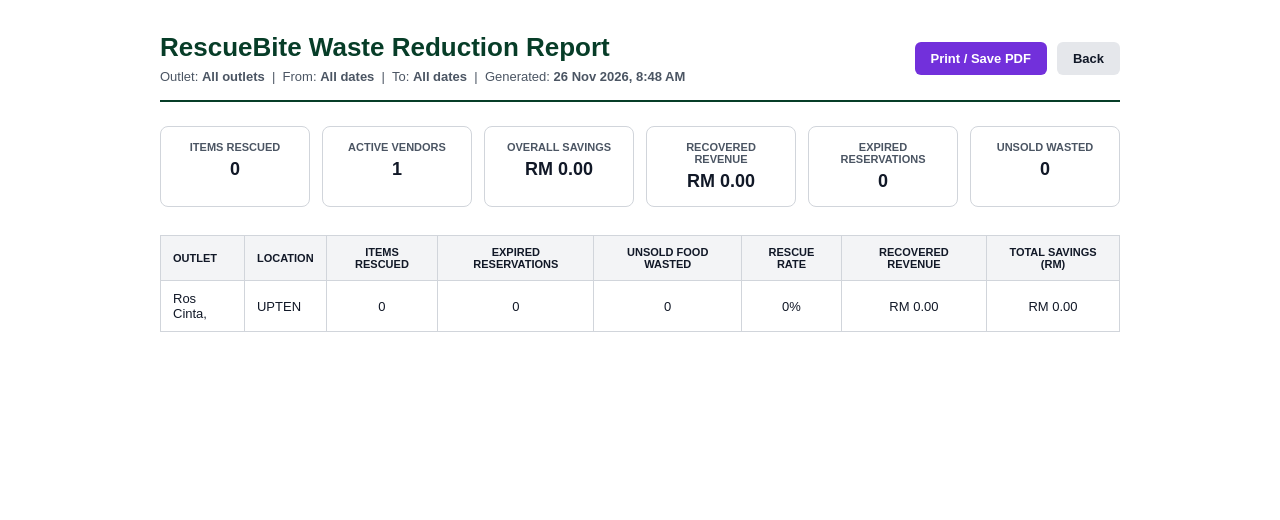
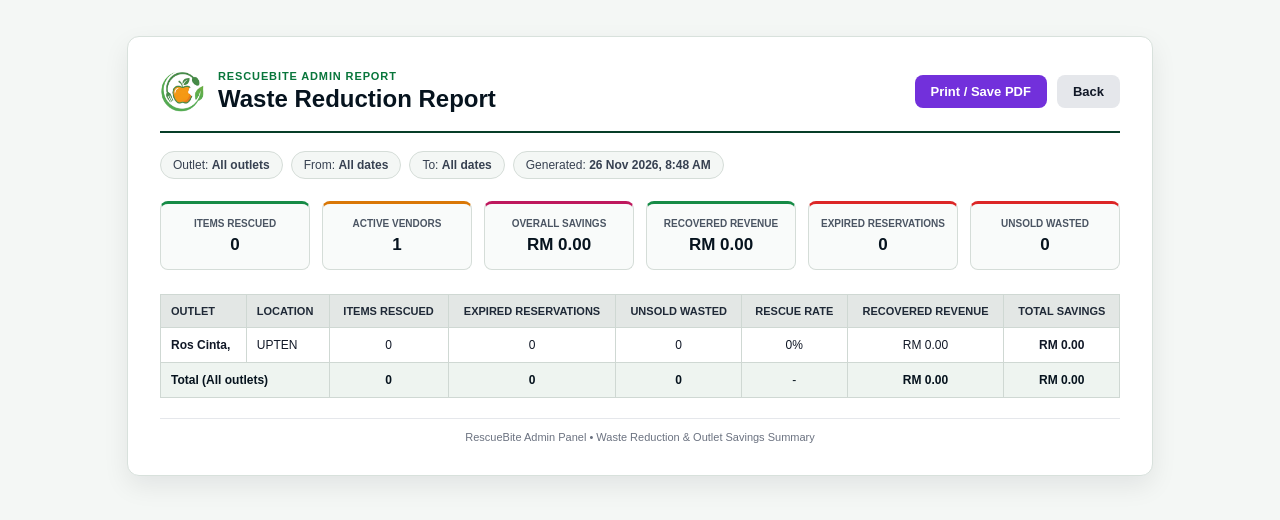
Before and after one commit to wanhakimirashidi-boop/RescueBite, a Laravel app: page /admin/reports/print in a window 1280 px wide. Shown: the top 520 px of the page. Run offline with Laravel 12, Linux system fonts and the light colour scheme; a user stored in the database is signed in; data comes from the database, SQL or seed files in the repository.

Commit message:
enhanced pdf & xlss UI, and fixed Admin: Report search ordering

```diff
--- a/app/Http/Controllers/AdminReportController.php
+++ b/app/Http/Controllers/AdminReportController.php
@@ -23,10 +23,11 @@ class AdminReportController extends Controller
     public function reports(Request $request)   // Request $request = to get the filter inputs from admin/reports.blade (from_date, to_date, outlet_id)
     {
         $summaryStatistics = $this->adminSummaryService->getSummaryStatistics();
-        $vendorOutlets = VendorOutlet::orderBy('outlet_name')->get();
+        $vendorOutlets = VendorOutlet::orderByRaw('LOWER(outlet_name) ASC')->get(); // to view the dropdown in alphatical order
         $reportData = $this->buildReportData($request);
 
         return view('admin.reports', [
+            // left 'vendorOutlets' is the same variable mentioned in reports.blade || right side $vendorOutlets is from controller variable
             'summaryStatistics' => $summaryStatistics,
             'vendorOutlets' => $vendorOutlets,
             'reportData' => $reportData,
@@ -66,13 +67,18 @@ class AdminReportController extends Controller
         return response()->streamDownload(function () use ($reportData, $fromDateLabel, $toDateLabel) {
             $fileHandle = fopen('php://output', 'w');
 
-            fputcsv($fileHandle, ['RescueBite Waste Reduction Report']);
+            // UTF-8 BOM ensures Microsoft Excel opens symbols and formatting cleanly
+            fwrite($fileHandle, "\xEF\xBB\xBF");
+
+            fputcsv($fileHandle, ['RESCUEBITE - WASTE REDUCTION REPORT']);
+            fputcsv($fileHandle, ['Generated At', now()->format('d M Y, g:i A')]);
             fputcsv($fileHandle, ['Outlet Filter', $reportData['selectedOutletName']]);
             fputcsv($fileHandle, ['From Date', $fromDateLabel]);
             fputcsv($fileHandle, ['To Date', $toDateLabel]);
             fputcsv($fileHandle, []);
 
-            fputcsv($fileHandle, ['Summary Metric', 'Value']);
+            fputcsv($fileHandle, ['SUMMARY METRICS']);
+            fputcsv($fileHandle, ['Metric', 'Value']);
             fputcsv($fileHandle, ['Items Rescued (Claimed)', $reportData['itemsRescued']]);
             fputcsv($fileHandle, ['Active Vendors', $reportData['activeVendorsCount']]);
             fputcsv($fileHandle, ['Overall Savings (RM)', number_format($reportData['overallSavings'], 2, '.', '')]);
@@ -81,6 +87,7 @@ class AdminReportController extends Controller
             fputcsv($fileHandle, ['Unsold Food Wasted (Qty)', $reportData['unsoldFoodWasted']]);
             fputcsv($fileHandle, []);
 
+            fputcsv($fileHandle, ['OUTLET BREAKDOWN']);
             fputcsv($fileHandle, ['Outlet', 'Location', 'Items Rescued', 'Expired Reservations', 'Unsold Food Wasted', 'Rescue Rate (%)', 'Recovered Revenue (RM)', 'Total Savings (RM)']);
 
             foreach ($reportData['outletBreakdown'] as $outletRow) {
@@ -96,9 +103,20 @@ class AdminReportController extends Controller
                 ]);
             }
 
+            fputcsv($fileHandle, [
+                'TOTAL',
+                $reportData['selectedOutletName'],
+                $reportData['itemsRescued'],
+                $reportData['expiredReservationsCount'],
+                $reportData['unsoldFoodWasted'],
+                '-',
+                number_format($reportData['overallRevenue'], 2, '.', ''),
+                number_format($reportData['overallSavings'], 2, '.', ''),
+            ]);
+
             fclose($fileHandle);
         }, 'rescuebite-waste-report.csv', [
-            'Content-Type' => 'text/csv',
+            'Content-Type' => 'text/csv; charset=UTF-8',
         ]);
     }
 
@@ -116,8 +134,9 @@ class AdminReportController extends Controller
         $toDate = $request->input('to_date');
         $selectedOutletId = $request->input('outlet_id');
 
-        $outletQuery = VendorOutlet::orderBy('outlet_name');
+        $outletQuery = VendorOutlet::orderByRaw('LOWER(outlet_name) ASC');
 
+        // FOR "OUTLET" ATTRIBUTE FILTER
         if ($selectedOutletId) {
             $outletQuery->where('id', $selectedOutletId);
         }
--- a/public/css/admin-panel.css
+++ b/public/css/admin-panel.css
@@ -1168,15 +1195,22 @@
 /* Printable PDF-ready Waste Reduction Report styles (reports-print.blade.php) */
 .admin-print-page {
     margin: 0;
-    padding: 32px;
-    background: #ffffff;
+    padding: 36px 24px;
+    background: #f4f7f5;
     color: #111827;
     font-family: Arial, Helvetica, sans-serif;
+    -webkit-print-color-adjust: exact;
+    print-color-adjust: exact;
 }
 
 .admin-print-sheet {
     max-width: 960px;
     margin: 0 auto;
+    padding: 32px;
+    border: 1px solid #d8e1dc;
+    border-radius: 12px;
+    background: #ffffff;
+    box-shadow: 0 10px 26px rgba(6, 19, 30, 0.08);
 }
 
 .admin-print-header {
@@ -1184,21 +1218,52 @@
     align-items: center;
     justify-content: space-between;
     gap: 16px;
-    padding-bottom: 16px;
-    margin-bottom: 24px;
+    padding-bottom: 18px;
+    margin-bottom: 18px;
     border-bottom: 2px solid #073d28;
 }
 
-.admin-print-header h1 {
-    margin: 0 0 6px;
-    font-size: 26px;
-    color: #073d28;
+.admin-print-brand-block {
+    display: flex;
+    align-items: center;
+    gap: 14px;
 }
 
-.admin-print-meta {
+.admin-print-logo {
+    width: 44px;
+    height: 44px;
+    border-radius: 50%;
+    object-fit: cover;
+}
+
+.admin-print-eyebrow {
+    margin: 0 0 3px;
+    color: #08763b;
+    font-size: 11px;
+    font-weight: 700;
+    letter-spacing: 0.08em;
+}
+
+.admin-print-header h1 {
     margin: 0;
-    color: #4b5563;
-    font-size: 13px;
+    font-size: 24px;
+    color: #06131e;
+}
+
+.admin-print-meta-strip {
+    display: flex;
+    flex-wrap: wrap;
+    gap: 8px;
+    margin-bottom: 22px;
+}
+
+.admin-print-pill {
+    padding: 6px 12px;
+    border: 1px solid #d5ddd8;
+    border-radius: 16px;
+    background: #f4f7f5;
+    color: #374151;
+    font-size: 12px;
 }
 
 .admin-print-actions {
@@ -1210,7 +1275,7 @@
 .admin-print-back-button {
     padding: 9px 16px;
     border: 0;
-    border-radius: 6px;
+    border-radius: 8px;
     font-size: 13px;
     font-weight: 700;
     cursor: pointer;
@@ -1231,49 +1296,87 @@
     display: grid;
     grid-template-columns: repeat(6, minmax(0, 1fr));
     gap: 12px;
-    margin-bottom: 28px;
+    margin-bottom: 24px;
 }
 
 .admin-print-summary-box {
-    padding: 14px;
-    border: 1px solid #d1d5db;
+    padding: 14px 10px;
+    border: 1px solid #d5ddd8;
+    border-top: 3px solid #073d28;
     border-radius: 8px;
+    background: #f9fbfa;
     text-align: center;
+}
+
+.admin-print-box-green {
+    border-top-color: #168b46;
+}
+
+.admin-print-box-amber {
+    border-top-color: #d97706;
+}
+
+.admin-print-box-pink {
+    border-top-color: #be185d;
+}
+
+.admin-print-box-red {
+    border-top-color: #dc2626;
 }
 
 .admin-print-summary-box span {
     display: block;
     margin-bottom: 6px;
     color: #4b5563;
-    font-size: 11px;
+    font-size: 10px;
     font-weight: 700;
     text-transform: uppercase;
 }
 
 .admin-print-summary-box strong {
-    font-size: 18px;
+    color: #06131e;
+    font-size: 17px;
 }
 
 .admin-print-table {
     width: 100%;
     border-collapse: collapse;
-    font-size: 13px;
+    font-size: 12px;
 }
 
 .admin-print-table th,
 .admin-print-table td {
-    padding: 10px 12px;
-    border: 1px solid #d1d5db;
+    padding: 10px 10px;
+    border: 1px solid #cfd8d3;
     text-align: left;
 }
 
-.admin-print-table th {
-    background: #f3f4f6;
+.admin-print-table thead th {
+    background: #e3e7e5;
+    color: #1f2937;
     font-size: 11px;
     text-transform: uppercase;
 }
 
+.admin-print-table tbody tr:nth-child(even) {
+    background: #f8faf9;
+}
+
+.admin-print-table tfoot td {
+    background: #eef4f0;
+    color: #06131e;
+}
+
 .admin-print-table .admin-cell-center {
+    text-align: center;
+}
+
+.admin-print-footer {
+    margin-top: 20px;
+    padding-top: 12px;
+    border-top: 1px solid #e5e7eb;
+    color: #6b7280;
+    font-size: 11px;
     text-align: center;
 }
 
--- a/resources/views/admin/reports-print.blade.php
+++ b/resources/views/admin/reports-print.blade.php
@@ -11,63 +11,72 @@
 </head>
 <body class="admin-print-page">
     <div class="admin-print-sheet">
-        <div class="admin-print-header">
+        <header class="admin-print-header">
+            <div class="admin-print-brand-block">
+                <img class="admin-print-logo" src="{{ asset('rescuebite.png') }}" alt="RescueBite">
                 <div>
-                <h1>RescueBite Waste Reduction Report</h1>
-                <p class="admin-print-meta">
-                    Outlet: <strong>{{ $reportData['selectedOutletName'] }}</strong>
-                    &nbsp;|&nbsp;
-                    From: <strong>
+                    <p class="admin-print-eyebrow">RESCUEBITE ADMIN REPORT</p>
+                    <h1>Waste Reduction Report</h1>
+                </div>
+            </div>
+
+            <div class="admin-print-actions">
+                <button class="admin-print-button" type="button" onclick="window.print()">Print / Save PDF</button>
+                <a class="admin-print-back-button" href="{{ route('admin.reports') }}">Back</a>
+            </div>
+        </header>
+
+        <div class="admin-print-meta-strip">
+            <span class="admin-print-pill">Outlet: <strong>{{ $reportData['selectedOutletName'] }}</strong></span>
+            <span class="admin-print-pill">
+                From:
+                <strong>
                     @if ($fromDate)
                         {{ $fromDate }}
                     @else
                         All dates
                     @endif
                 </strong>
-                    &nbsp;|&nbsp;
-                    To: <strong>
+            </span>
+            <span class="admin-print-pill">
+                To:
+                <strong>
                     @if ($toDate)
                         {{ $toDate }}
                     @else
                         All dates
                     @endif
                 </strong>
-                    &nbsp;|&nbsp;
-                    Generated: <strong>{{ now()->format('d M Y, g:i A') }}</strong>
-                </p>
-            </div>
-            <div class="admin-print-actions">
-                <button class="admin-print-button" type="button" onclick="window.print()">Print / Save PDF</button>
-                <a class="admin-print-back-button" href="{{ route('admin.reports') }}">Back</a>
-            </div>
+            </span>
+            <span class="admin-print-pill">Generated: <strong>{{ now()->format('d M Y, g:i A') }}</strong></span>
         </div>
 
-        <div class="admin-print-summary-grid">
-            <div class="admin-print-summary-box">
+        <section class="admin-print-summary-grid" aria-label="Report summary metrics">
+            <div class="admin-print-summary-box admin-print-box-green">
                 <span>Items Rescued</span>
                 <strong>{{ $reportData['itemsRescued'] }}</strong>
             </div>
-            <div class="admin-print-summary-box">
+            <div class="admin-print-summary-box admin-print-box-amber">
                 <span>Active Vendors</span>
                 <strong>{{ $reportData['activeVendorsCount'] }}</strong>
             </div>
-            <div class="admin-print-summary-box">
+            <div class="admin-print-summary-box admin-print-box-pink">
                 <span>Overall Savings</span>
                 <strong>RM {{ number_format($reportData['overallSavings'], 2) }}</strong>
             </div>
-            <div class="admin-print-summary-box">
+            <div class="admin-print-summary-box admin-print-box-green">
                 <span>Recovered Revenue</span>
                 <strong>RM {{ number_format($reportData['overallRevenue'], 2) }}</strong>
             </div>
-            <div class="admin-print-summary-box">
+            <div class="admin-print-summary-box admin-print-box-red">
                 <span>Expired Reservations</span>
                 <strong>{{ $reportData['expiredReservationsCount'] }}</strong>
             </div>
-            <div class="admin-print-summary-box">
+            <div class="admin-print-summary-box admin-print-box-red">
                 <span>Unsold Wasted</span>
                 <strong>{{ $reportData['unsoldFoodWasted'] }}</strong>
             </div>
-        </div>
+        </section>
 
         <table class="admin-print-table">
             <thead>
@@ -76,23 +85,23 @@
                     <th>Location</th>
                     <th class="admin-cell-center">Items Rescued</th>
                     <th class="admin-cell-center">Expired Reservations</th>
-                    <th class="admin-cell-center">Unsold Food Wasted</th>
+                    <th class="admin-cell-center">Unsold Wasted</th>
                     <th class="admin-cell-center">Rescue Rate</th>
                     <th class="admin-cell-center">Recovered Revenue</th>
-                    <th class="admin-cell-center">Total Savings (RM)</th>
+                    <th class="admin-cell-center">Total Savings</th>
                 </tr>
             </thead>
             <tbody>
                 @forelse ($reportData['outletBreakdown'] as $outletRow)
                     <tr>
-                        <td>{{ $outletRow['outletName'] }}</td>
+                        <td><strong>{{ $outletRow['outletName'] }}</strong></td>
                         <td>{{ $outletRow['outletLocation'] }}</td>
                         <td class="admin-cell-center">{{ $outletRow['itemsRescued'] }}</td>
                         <td class="admin-cell-center">{{ $outletRow['expiredReservations'] }}</td>
                         <td class="admin-cell-center">{{ $outletRow['unsoldFoodWasted'] }}</td>
                         <td class="admin-cell-center">{{ $outletRow['rescueRate'] }}%</td>
                         <td class="admin-cell-center">RM {{ number_format($outletRow['recoveredRevenue'], 2) }}</td>
-                        <td class="admin-cell-center">RM {{ number_format($outletRow['totalSavings'], 2) }}</td>
+                        <td class="admin-cell-center"><strong>RM {{ number_format($outletRow['totalSavings'], 2) }}</strong></td>
                     </tr>
                 @empty
                     <tr>
@@ -100,7 +109,22 @@
                     </tr>
                 @endforelse
             </tbody>
+            <tfoot>
+                <tr>
+                    <td colspan="2"><strong>Total ({{ $reportData['selectedOutletName'] }})</strong></td>
+                    <td class="admin-cell-center"><strong>{{ $reportData['itemsRescued'] }}</strong></td>
+                    <td class="admin-cell-center"><strong>{{ $reportData['expiredReservationsCount'] }}</strong></td>
+                    <td class="admin-cell-center"><strong>{{ $reportData['unsoldFoodWasted'] }}</strong></td>
+                    <td class="admin-cell-center">-</td>
+                    <td class="admin-cell-center"><strong>RM {{ number_format($reportData['overallRevenue'], 2) }}</strong></td>
+                    <td class="admin-cell-center"><strong>RM {{ number_format($reportData['overallSavings'], 2) }}</strong></td>
+                </tr>
+            </tfoot>
         </table>
+
+        <footer class="admin-print-footer">
+            RescueBite Admin Panel &bull; Waste Reduction &amp; Outlet Savings Summary
+        </footer>
     </div>
 </body>
 </html>
```
Also changed, not shown: other parts of public/css/admin-panel.css (+34 -0 lines), resources/views/admin/reports.blade.php (+10 -3 lines). Lines whose indentation alone changed are shown as unchanged.
